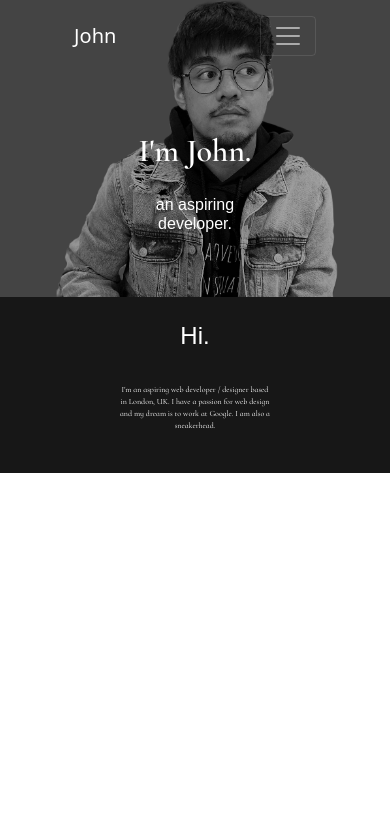
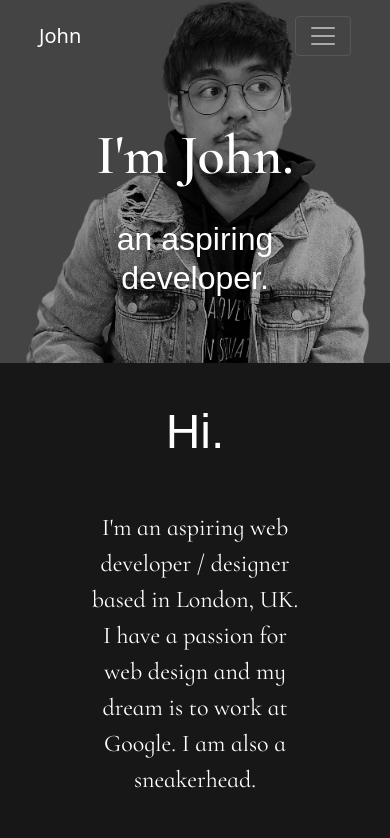
Before and after one commit to tsmjohnpascual/personal-site, a plain HTML site: page index.html in a window 390 px wide. Drawn offline with nearby package versions, Linux system fonts and the light colour scheme; a web font is replaced by a local one.

Commit message:
updated responsiveness

```diff
--- a/css/styles.css
+++ b/css/styles.css
@@ -3,7 +3,7 @@
   background-repeat: no-repeat;
   background-size: contain;
   background-position: center;
-  padding: 2% 19% 0;
+  padding: 2% 10% 0;
 }
 
 /* TITLE SECTION */
@@ -12,8 +12,7 @@
 }
 
 .title-container {
-  margin-top: 5%;
-  padding: 20% 17% 20%;
+  padding: 15% 17% 15%;
   text-align: center;
 }
 
@@ -36,108 +35,46 @@
 }
 
 /* ABOUT ME SECTION */
-
 #about-me {
   background-color: #171717;
 }
 
-h2 {
+.about-me-heading {
   font-family: 'Dongle', sans-serif;
   color: white;
-  font-size: 4rem;
+  font-size: 3rem;
   font-weight: 400;
 }
 
-p {
+.about-me-paragraph {
   font-family: 'Cormorant Infant', serif;
   color: white;
-  font-size: 2rem;
+  font-size: 1.5rem;
 }
 
 .about-me-container {
-  padding: 3% 17% 3%;
+  padding-top: 5%;
+  padding-bottom: 5%;
   text-align: center;
 }
 
 .about-me-div {
-  padding: 5% 20% 5%;
+  padding: 5% 25% 5%;
 }
 
 /* RESPONSIVENESS */
-@media (max-width: 879px) {
+@media (max-width: 990px) {
   .title-heading {
     font-size: 5rem;
   }
-
-  .title-sub-heading {
-    font-size: 2.5rem;
-  }
-
-  h2 {
-    font-size: 3.5rem;
-  }
-
-  p {
-    font-size: 1.5rem;
-  }
 }
 
-@media (max-width: 733px) {
+@media (max-width: 572px) {
   .title-heading {
-    font-size: 4rem;
+    font-size: 3.5rem;
   }
 
   .title-sub-heading {
     font-size: 2rem;
   }
-
-  h2 {
-    font-size: 3rem;
-  }
-
-  p {
-    font-size: 1rem;
-  }
 }
-
-@media (max-width: 586px) {
-  .title-heading {
-    font-size: 3rem;
-  }
-
-  .title-sub-heading {
-    font-size: 1.5rem;
-  }
-
-  h2 {
-    font-size: 2.5rem;
-  }
-
-  p {
-    font-size: 0.5rem;
-  }
-}
-
-@media (max-width: 440px) {
-  .title-heading {
-    font-size: 2rem;
-  }
-
-  .title-sub-heading {
-    font-size: 1rem;
-  }
-
-  h2 {
-    font-size: 1.5rem;
-  }
-}
-
-@media (max-width: 294px) {
-  .title-heading {
-    font-size: 1.5rem;
-  }
-
-  .title-sub-heading {
-    font-size: 0.5rem;
-  }
-}
--- a/index.html
+++ b/index.html
@@ -53,26 +53,22 @@
       </nav>
       <!-- TITLE -->
       <div class="title-container row">
-        <div class="col">
-          <div class="title-div">
-            <h1 class="title-heading">I'm John.</h1>
-          </div>
-          <div class="title-div">
-            <h2 class="title-sub-heading">an aspiring developer.</h2>
-          </div>
+        <div class="col col-12 title-div">
+          <h1 class="title-heading">I'm John.</h1>
+        </div>
+        <div class="col col-12 title-div">
+          <h2 class="title-sub-heading">an aspiring developer.</h2>
         </div>
       </div>
     </div>
   </section>
   <section id="about-me">
     <div class="about-me-container row">
-      <div class="col">
-        <div class="about-me-div">
-          <h2>Hi.</h2>
-        </div>
-        <div class="about-me-div">
-          <p>I'm an aspiring web developer / designer based in London, UK. I have a passion for web design and my dream is to work at Google. I am also a sneakerhead.</p>
-        </div>
+      <div class="col col-12 about-me-div">
+        <h2 class="about-me-heading">Hi.</h2>
+      </div>
+      <div class="col col-12 about-me-div">
+        <p class="about-me-paragraph">I'm an aspiring web developer / designer based in London, UK. I have a passion for web design and my dream is to work at Google. I am also a sneakerhead.</p>
       </div>
     </div>
   </section>
```
